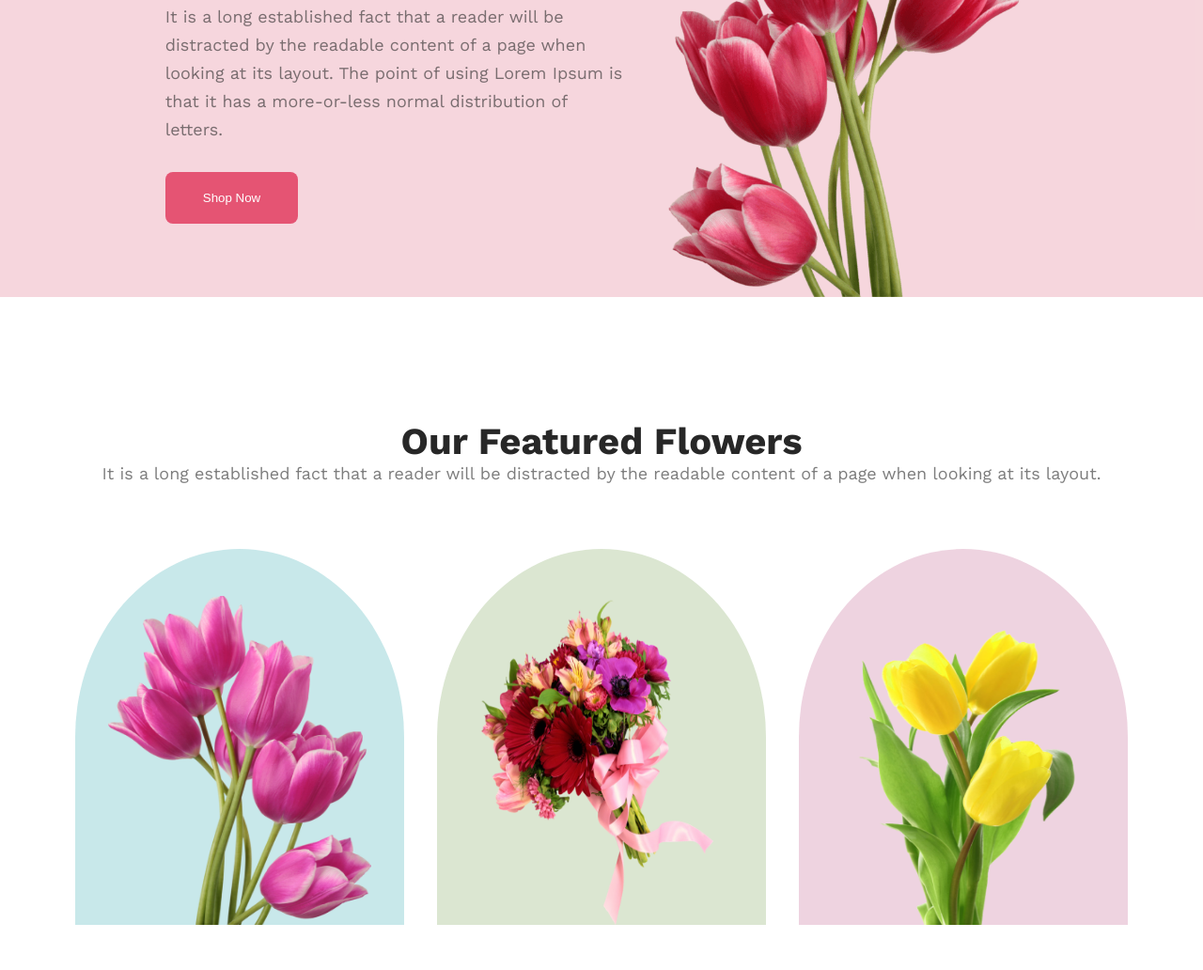
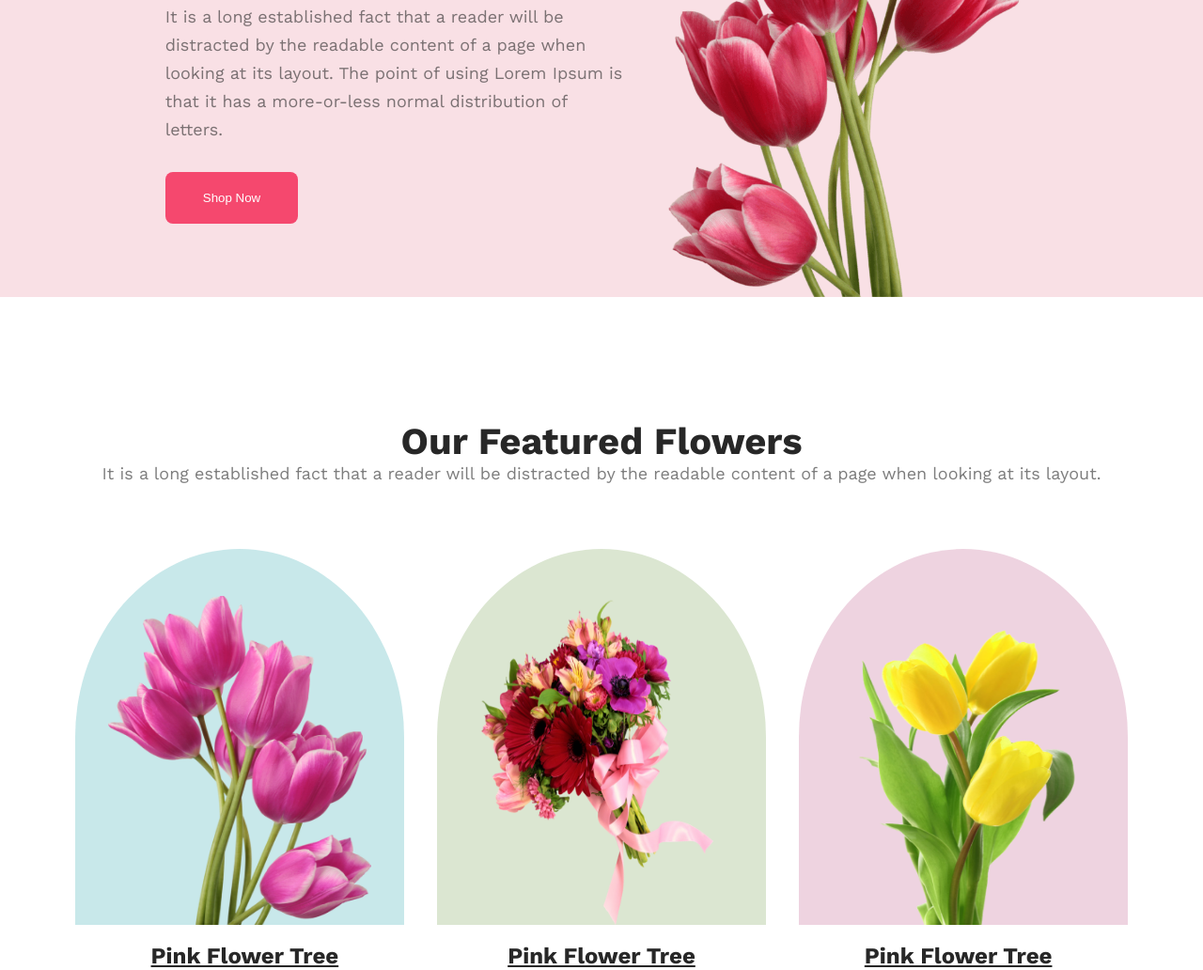
Before and after one commit to Sayem-Bhuiyan/Assignment-02, a plain HTML site: page index.html in a window 1280 px wide. Shown: the part 264-1296 px from the top of the page at 94% size. Before the commit the page ends 1248 px from the top, so only its background shows below. Drawn offline with nearby package versions, Linux system fonts and the light colour scheme.

Commit message:
Created the img section title

```diff
--- a/Styles/style.scss
+++ b/Styles/style.scss
@@ -7,7 +7,7 @@
 // Share styles
 .primary-button {
     color: #fff;
-    background-color: #E55473;
+    background-color: #f5486e;
     border-radius: 8px;
     padding: 20px 40px;
     border: none;
@@ -23,7 +23,7 @@ body {
             position: relative;
             width: 100%;
             height: 580px;
-            background-color: rgba(228, 139, 158, 0.349);
+            background-color: rgba(235, 149, 168, 0.295);
             .header-content {
                 position: absolute;
                 display: flex;
@@ -91,6 +91,20 @@ body {
                     }
                 }
             }
+            .img-description {
+                display: flex;
+                justify-content: center;
+                margin-top: 18px;
+                gap: 180px;
+                p {
+                    a {
+                        color: #272727;
+                        font-size: 24px;
+                        font-weight: 700;
+                        line-height: 30px;
+                    }
+                }
+            }
         }
     }
 }
--- a/index.html
+++ b/index.html
@@ -59,6 +59,12 @@
                         <img src="images/pngwing-7.png" alt="This is a flower image">
                     </div>
                 </div>
+
+                <div class="img-description">
+                    <p><a href="#">Pink Flower Tree</a></p>
+                    <p><a href="#">Pink Flower Tree</a></p>
+                    <p><a href="#">Pink Flower Tree</a></p>
+                </div>
             </div>
         </section>
     </main>
```
Also changed, not shown: Styles/style.css, 1 other file.
